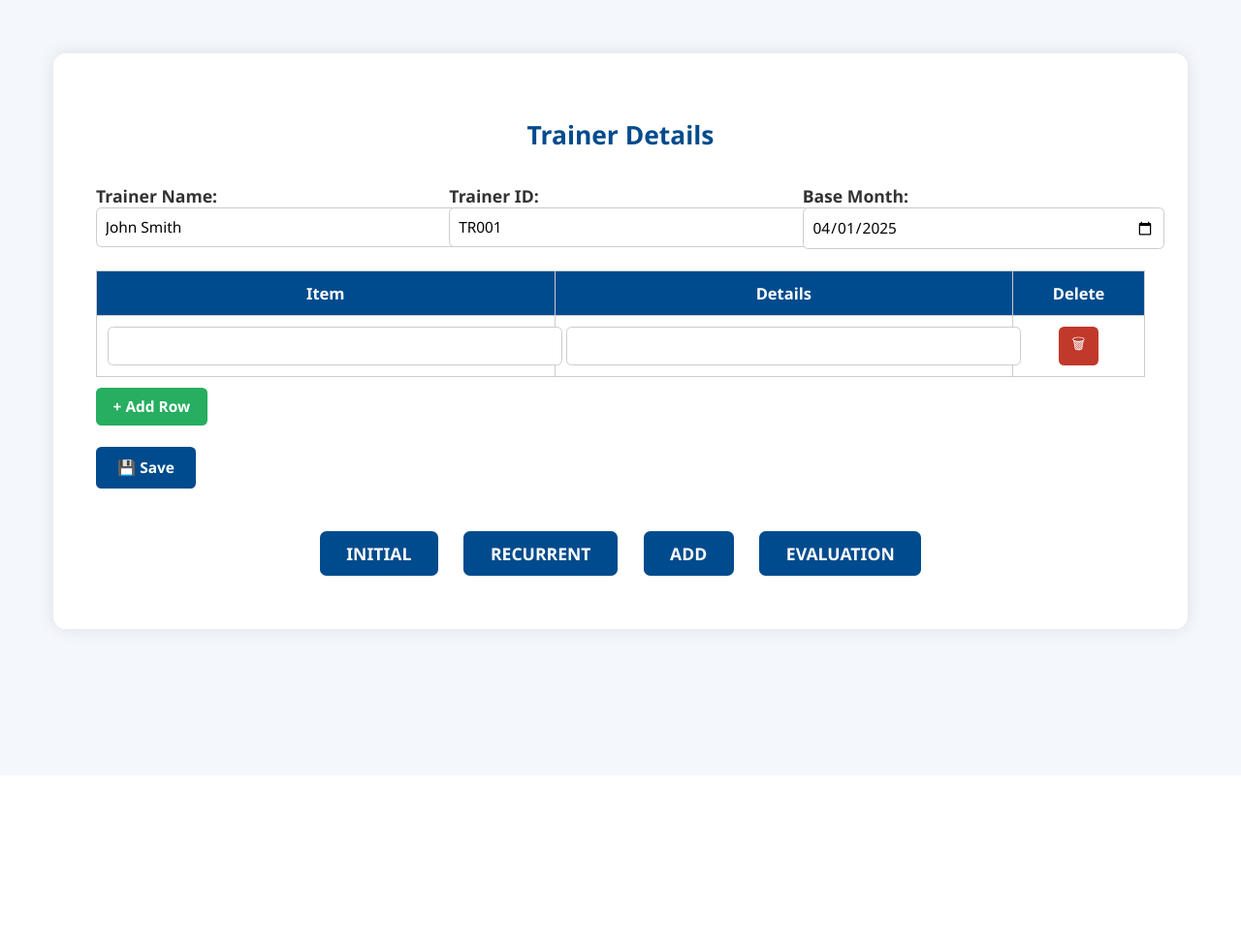
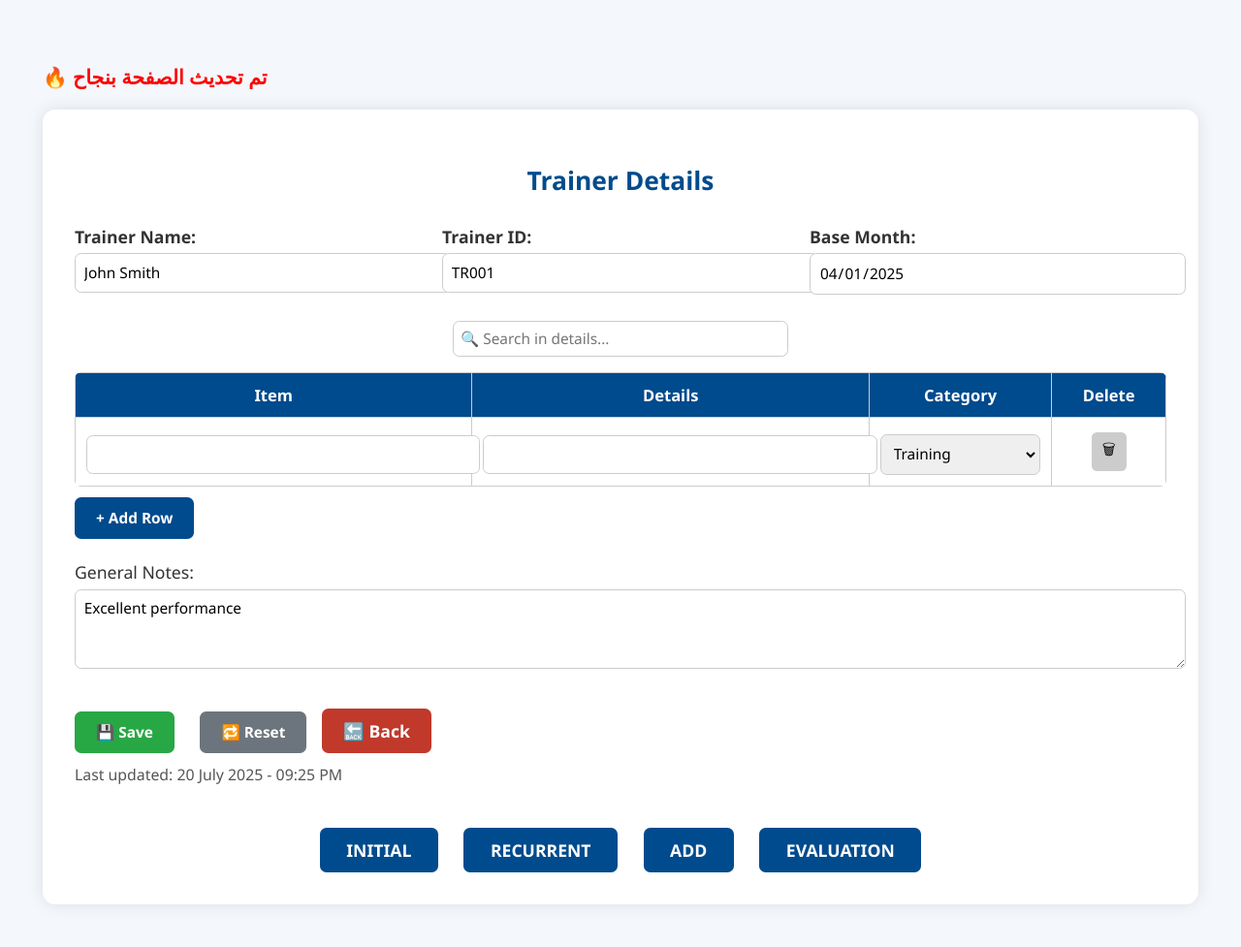
Before and after one commit to ibrahimshowaia/instructor_system, a Flask app: page /trainer/TR001 in a window 1280 px wide. Shown: the whole page at 97% size. Before the commit the page ends 661 px from the top, so only its background shows below. Run offline with Flask 3, Linux system fonts and the light colour scheme; data comes from the database, SQL or seed files in the repository; both versions use the stored data as it was after the commit.

Commit message:
update trainer details page layout and center success message

```diff
--- a/app.py
+++ b/app.py
@@ -106,17 +106,38 @@ def trainer_detail(trainer_id):
     conn = sqlite3.connect("database.db")
     conn.row_factory = sqlite3.Row
     c = conn.cursor()
+
     if request.method == "POST":
         items = request.form.getlist("item[]")
         details = request.form.getlist("detail[]")
+        categories = request.form.getlist("category[]")
+        general_notes = request.form.get("general_notes")
+        last_updated = datetime.now().strftime("%d %B %Y - %I:%M %p")
+
+        # حذف التفاصيل السابقة
         c.execute("DELETE FROM trainer_details WHERE trainer_id = ?", (trainer_id,))
-        for item, detail in zip(items, details):
-            c.execute("INSERT INTO trainer_details (trainer_id, item, detail) VALUES (?, ?, ?)", (trainer_id, item, detail))
+
+        # إعادة حفظ الصفوف
+        for item, detail, category in zip(items, details, categories):
+            c.execute("""
+                INSERT INTO trainer_details (trainer_id, item, detail, category)
+                VALUES (?, ?, ?, ?)""", (trainer_id, item, detail, category))
+
+        # تحديث الملاحظات
+        c.execute("UPDATE trainers SET notes = ? WHERE trainer_id = ?", (general_notes, trainer_id))
+
         conn.commit()
+        conn.close()
+
+        flash(f"✅ Trainer details updated successfully at {last_updated}.")
+        return redirect(url_for("trainer_detail", trainer_id=trainer_id))  # ✅ تم التصحيح هنا
+
+    # جلب البيانات للعرض
     trainer = c.execute("SELECT * FROM trainers WHERE trainer_id = ?", (trainer_id,)).fetchone()
-    records = c.execute("SELECT item, detail FROM trainer_details WHERE trainer_id = ?", (trainer_id,)).fetchall()
+    records = c.execute("SELECT * FROM trainer_details WHERE trainer_id = ?", (trainer_id,)).fetchall()
     conn.close()
-    return render_template("ast/trainer_detail.html", trainer=trainer, details=records)
+
+    return render_template("ast/trainer_detail.html", trainer=trainer, details=records, datetime=datetime)
 
 @app.route("/initial/<int:trainer_id>", methods=["GET", "POST"])
 def initial_page(trainer_id):
@@ -261,4 +282,4 @@ def download_trainers_excel():
     return send_file(output, mimetype="text/csv", as_attachment=True, download_name="trainers.csv")
 
 if __name__ == "__main__":
-  app.run(host="0.0.0.0", port=10000)
+  app.run(host="0.0.0.0", port=10000, debug=True)
--- a/static/style.css
+++ b/static/style.css
@@ -11,7 +11,7 @@ body {
 .initial-container,
 .tcfoi-container,
 .qualification-container {
-    max-width: 1000px;
+    max-width: 95%;
     margin: auto;
     background-color: #fff;
     padding: 30px;
@@ -49,28 +49,40 @@ button:hover {
     transform: scale(1.02);
 }
 
-/* أزرار وظيفية محددة */
+/* أزرار محددة */
 button.save-btn {
-    background-color: #004b8d;
+    background-color: #28a745;
+    color: white;
+    border: none;
+    margin-right: 10px;
+}
+
+button.reset-btn {
+    background-color: #6c757d;
     color: white;
     border: none;
 }
 
-button.print-btn {
-    background-color: #2c3e50;
-    color: white;
-    border: none;
+a.back-btn {
+    background-color: #c0392b;
+    color: white !important;
+    padding: 10px 20px;
+    font-weight: bold;
+    border-radius: 6px;
+    text-decoration: none;
+    display: inline-block;
+    transition: background-color 0.3s ease, transform 0.1s ease;
+    margin-left: 10px;
 }
 
-button.back-btn {
-    background-color: #c0392b;
-    color: white;
-    border: none;
+a.back-btn:hover {
+    background-color: #a93226;
+    transform: scale(1.03);
 }
 
 button.add-row-btn {
     margin-top: 10px;
-    background-color: #27ae60;
+    background-color: #004b8d;
     color: white;
     border: none;
 }
@@ -101,20 +113,62 @@ td {
     color: #333;
 }
 
-/* الشعار */
-.logo img {
-    max-height: 60px;
-    display: block;
-    margin: auto;
+/* أزرار الحذف */
+.delete-btn {
+    background-color: #ccc;
+    border: none;
+    border-radius: 5px;
+    padding: 6px 10px;
+    cursor: pointer;
 }
 
-/* التذييل */
-.footer {
-    margin-top: 40px;
+.delete-btn:hover {
+    background-color: #e74c3c;
+    color: white;
+}
+
+/* أزرار النموذج */
+.form-btn {
+    display: inline-block;
+    margin: 10px 10px 0;
+    padding: 10px 25px;
+    background-color: #004b8d;
+    color: white;
+    border: none;
+    border-radius: 6px;
+    font-weight: bold;
+    text-decoration: none;
+    cursor: pointer;
+}
+
+.button-group {
+    text-align: center;
+    margin-top: 30px;
+}
+
+.last-updated {
+    margin-top: 10px;
+    font-size: 0.9em;
+    color: #555;
+}
+
+.success-msg {
+    color: green;
+    font-weight: bold;
+    margin-top: 10px;
+}
+
+.search-box {
+    margin: 20px 0 10px;
     display: flex;
-    justify-content: space-between;
-    font-size: 13px;
-    color: #666;
+    justify-content: center;
+}
+
+.search-box input {
+    width: 300px;
+    padding: 6px;
+    border: 1px solid #ccc;
+    border-radius: 6px;
 }
 
 /* الطباعة */
@@ -123,6 +177,7 @@ td {
     .add-row-btn,
     .print-btn,
     .save-btn,
+    .reset-btn,
     .back-btn,
     .form-btn {
         display: none !important;
--- a/templates/ast/trainer_detail.html
+++ b/templates/ast/trainer_detail.html
@@ -3,20 +3,20 @@
 <head>
     <meta charset="UTF-8">
     <title>Trainer Details</title>
-    <link rel="stylesheet" href="{{ url_for('static', filename='style.css') }}">
+    <link rel="stylesheet" href="{{ url_for('static', filename='style.css') }}?v=124">
     <style>
         body {
             font-family: 'Segoe UI', sans-serif;
             background-color: #f4f7fc;
-            padding: 50px;
+            padding: 40px;
             zoom: 1.1;
         }
 
         .container {
-            max-width: 1200px;
+            max-width: 95%;
             margin: auto;
             background-color: white;
-            padding: 40px;
+            padding: 30px;
             border-radius: 12px;
             box-shadow: 0 0 15px rgba(0, 0, 0, 0.1);
         }
@@ -24,7 +24,7 @@
         h2 {
             text-align: center;
             color: #004b8d;
-            margin-bottom: 30px;
+            margin-bottom: 25px;
         }
 
         .info-group {
@@ -35,21 +35,26 @@
 
         .info-group label {
             font-weight: bold;
-            margin-right: 10px;
+            margin-bottom: 5px;
         }
 
         input[type="text"],
-        input[type="date"] {
+        input[type="date"],
+        select,
+        textarea {
             padding: 8px;
             width: 100%;
-            border-radius: 5px;
+            border-radius: 6px;
             border: 1px solid #ccc;
+            margin-top: 5px;
         }
 
         table {
             width: 100%;
             border-collapse: collapse;
-            margin-top: 20px;
+            margin-top: 15px;
+            border-radius: 6px;
+            overflow: hidden;
         }
 
         th, td {
@@ -63,39 +68,65 @@
             color: white;
         }
 
-        .add-row-btn {
+        .add-row-btn, .reset-btn, .save-btn {
             margin-top: 15px;
-            background-color: #004b8d;
-            color: white;
-            padding: 8px 16px;
+            padding: 10px 20px;
             border: none;
-            border-radius: 5px;
+            border-radius: 6px;
             font-weight: bold;
             cursor: pointer;
         }
 
-        .add-row-btn:hover {
-            background-color: #003366;
+        .add-row-btn {
+            background-color: #004b8d;
+            color: white;
+        }
+
+        .reset-btn {
+            background-color: #6c757d;
+            color: white;
+            margin-left: 10px;
         }
 
         .save-btn {
             background-color: #28a745;
             color: white;
+            margin-right: 10px;
+        }
+
+        a.back-btn {
+            background-color: #c0392b;
+            color: white !important;
             padding: 10px 20px;
+            font-weight: bold;
+            border-radius: 6px;
+            text-decoration: none;
+            display: inline-block;
+            transition: background-color 0.3s ease, transform 0.1s ease;
+            margin-left: 10px;
+        }
+
+        a.back-btn:hover {
+            background-color: #a93226;
+            transform: scale(1.03);
+        }
+
+        .delete-btn {
+            background-color: #ccc;
             border: none;
             border-radius: 5px;
-            font-weight: bold;
+            padding: 6px 10px;
             cursor: pointer;
-            margin-top: 20px;
         }
 
-        .save-btn:hover {
-            background-color: #1e7e34;
+        .delete-btn:hover {
+            background-color: #e74c3c;
+            color: white;
         }
 
         .form-btn {
             display: inline-block;
-            margin: 10px;
+            margin: 10px 10px 0;
             padding: 10px 25px;
             background-color: #004b8d;
             color: white;
@@ -106,62 +137,93 @@
             cursor: pointer;
         }
 
-        .form-btn:hover {
-            background-color: #003366;
-        }
-
         .button-group {
             text-align: center;
             margin-top: 30px;
         }
 
-        .delete-btn {
-            background-color: #c0392b;
-            color: white;
-            border: none;
-            border-radius: 5px;
-            padding: 6px 12px;
-            cursor: pointer;
+        .last-updated {
+            margin-top: 10px;
+            font-size: 0.9em;
+            color: #555;
         }
 
-        .delete-btn:hover {
-            background-color: #96281b;
+        .success-msg {
+            color: green;
+            font-weight: bold;
+            margin-top: 10px;
         }
+
+        .search-box {
+            margin: 20px 0 10px;
+            display: flex;
+            justify-content: center;
+        }
+
+        .search-box input {
+            width: 300px;
+            padding: 6px;
+            border: 1px solid #ccc;
+            border-radius: 6px;
+        }
+
     </style>
 </head>
 <body>
+
+    <!-- ✅ تأكيد أن الصفحة تم تحديثها -->
+    <h3 style="color:red;">🔥 تم تحديث الصفحة بنجاح</h3>
+
     <div class="container">
         <h2>Trainer Details</h2>
 
-        <form method="POST" action="{{ url_for('trainer_detail', trainer_id=trainer.id) }}">
+        {% with messages = get_flashed_messages() %}
+          {% if messages %}
+            <div class="success-msg">{{ messages[0] }}</div>
+          {% endif %}
+        {% endwith %}
+
+        <form method="POST" action="{{ url_for('trainer_detail', trainer_id=trainer.trainer_id) }}">
             <div class="info-group">
                 <div style="flex:1; margin-right: 10px;">
                     <label>Trainer Name:</label>
-                    <input type="text" name="trainer_name" value="{{ trainer.name }}">
+                    <input type="text" name="trainer_name" value="{{ trainer.name }}" readonly>
                 </div>
                 <div style="flex:1; margin-right: 10px;">
                     <label>Trainer ID:</label>
-                    <input type="text" name="trainer_id" value="{{ trainer.trainer_id }}">
+                    <input type="text" name="trainer_id" value="{{ trainer.trainer_id }}" readonly>
                 </div>
                 <div style="flex:1;">
                     <label>Base Month:</label>
-                    <input type="date" name="base_month" value="{{ trainer.base_month }}">
+                    <input type="date" name="base_month" value="{{ trainer.base_month }}" readonly>
                 </div>
             </div>
 
-            <table>
+            <div class="search-box">
+                <input type="text" id="searchInput" onkeyup="filterTable()" placeholder="🔍 Search in details...">
+            </div>
+
+            <table id="detail-table">
                 <thead>
                     <tr>
                         <th>Item</th>
                         <th>Details</th>
+                        <th>Category</th>
                         <th>Delete</th>
                     </tr>
                 </thead>
-                <tbody id="detail-table">
+                <tbody>
                     {% for row in details %}
                     <tr>
                         <td><input type="text" name="item[]" value="{{ row.item }}"></td>
                         <td><input type="text" name="detail[]" value="{{ row.detail }}"></td>
+                        <td>
+                            <select name="category[]">
+                                <option value="Training" {% if row.category == 'Training' %}selected{% endif %}>Training</option>
+                                <option value="Note" {% if row.category == 'Note' %}selected{% endif %}>Note</option>
+                                <option value="Other" {% if row.category == 'Other' %}selected{% endif %}>Other</option>
+                            </select>
+                        </td>
                         <td><button type="button" class="delete-btn" onclick="removeRow(this)">🗑</button></td>
                     </tr>
                     {% endfor %}
@@ -170,8 +232,18 @@
 
             <button type="button" class="add-row-btn" onclick="addRow()">+ Add Row</button>
 
-            <br>
-            <button type="submit" class="save-btn">💾 Save</button>
+            <label style="margin-top: 20px; display:block;">General Notes:</label>
+            <textarea name="general_notes" rows="3">{{ trainer.notes or "" }}</textarea>
+
+            <div style="margin-top: 20px;">
+                <button type="submit" class="save-btn">💾 Save</button>
+                <button type="reset" class="reset-btn">🔁 Reset</button>
+                <a href="{{ url_for('dashboard') }}" class="back-btn">🔙 Back</a>
+            </div>
+
+            <div class="last-updated">
+                Last updated: {{ datetime.now().strftime("%d %B %Y - %I:%M %p") }}
+            </div>
         </form>
 
         <div class="button-group">
@@ -184,11 +256,18 @@
 
     <script>
         function addRow() {
-            const table = document.getElementById("detail-table");
+            const table = document.getElementById("detail-table").getElementsByTagName("tbody")[0];
             const row = document.createElement("tr");
             row.innerHTML = `
                 <td><input type="text" name="item[]"></td>
                 <td><input type="text" name="detail[]"></td>
+                <td>
+                    <select name="category[]">
+                        <option value="Training">Training</option>
+                        <option value="Note">Note</option>
+                        <option value="Other">Other</option>
+                    </select>
+                </td>
                 <td><button type="button" class="delete-btn" onclick="removeRow(this)">🗑</button></td>
             `;
             table.appendChild(row);
@@ -197,6 +276,19 @@
         function removeRow(button) {
             button.closest("tr").remove();
         }
+
+        function filterTable() {
+            const input = document.getElementById("searchInput");
+            const filter = input.value.toLowerCase();
+            const rows = document.querySelectorAll("#detail-table tbody tr");
+
+            rows.forEach(row => {
+                const item = row.cells[0].querySelector("input").value.toLowerCase();
+                const detail = row.cells[1].querySelector("input").value.toLowerCase();
+                const category = row.cells[2].querySelector("select").value.toLowerCase();
+                row.style.display = (item.includes(filter) || detail.includes(filter) || category.includes(filter)) ? "" : "none";
+            });
+        }
     </script>
 </body>
 </html>
```
Also changed, not shown: init_db.py (+13 -10 lines), database.db.
